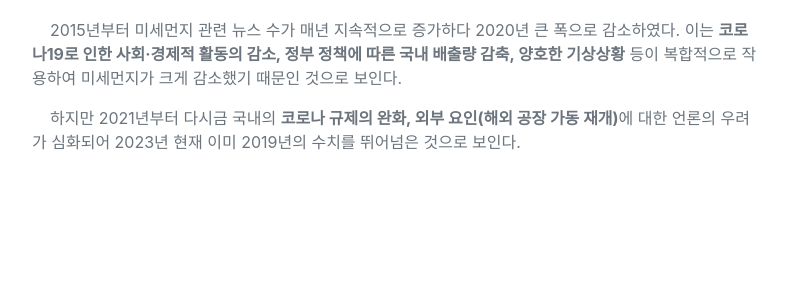
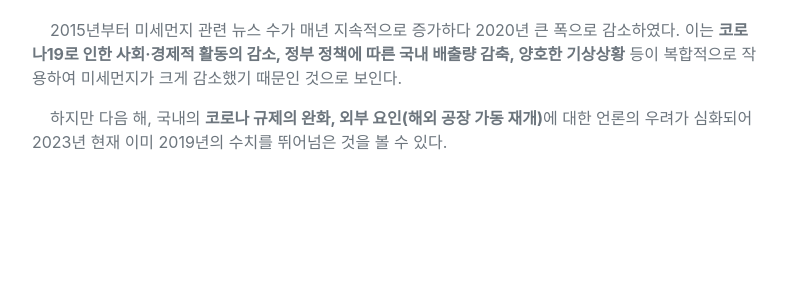
Before and after one commit to BAEEUNMANGDUCK/django-graph-plotly, a Django app: template django_plotly/core/templates/core/index.html in a window 1280 px wide. Shown: the part 2733-3033 px from the top of the page, without its empty margins (288-1075 px from the left). Run offline with Django 4.2, Linux system fonts and the light colour scheme; the template is opened without the code that fills it: values that come from a table or form of the project are taken from there, others are empty; data comes from the database, SQL or seed files in the repository; some libraries are stand-ins or nearby versions; some web fonts are replaced.

Commit message:
Update index.html

```diff
--- a/django_plotly/core/templates/core/index.html
+++ b/django_plotly/core/templates/core/index.html
@@ -177,7 +177,7 @@
                             <h4 class="mb-0">설명</h4>
                             <br>
                             <p>&nbsp;&nbsp;&nbsp;&nbsp;2015년부터 미세먼지 관련 뉴스 수가 매년 지속적으로 증가하다 2020년 큰 폭으로 감소하였다. 이는 <strong>코로나19로 인한 사회·경제적 활동의 감소, 정부 정책에 따른 국내 배출량 감축, 양호한 기상상황</strong> 등이 복합적으로 작용하여 미세먼지가 크게 감소했기 때문인 것으로 보인다.</p>
-                            <p>&nbsp;&nbsp;&nbsp;&nbsp;하지만 2021년부터 다시금 국내의 <strong>코로나 규제의 완화, 외부 요인(해외 공장 가동 재개)</strong>에 대한 언론의 우려가 심화되어 2023년 현재 이미 2019년의 수치를 뛰어넘은 것으로 보인다.</p>
+                            <p>&nbsp;&nbsp;&nbsp;&nbsp;하지만 다음 해, 국내의 <strong>코로나 규제의 완화, 외부 요인(해외 공장 가동 재개)</strong>에 대한 언론의 우려가 심화되어 2023년 현재 이미 2019년의 수치를 뛰어넘은 것을 볼 수 있다.</p>
                         </div>
                         <div class="flex-shrink-0"><span class="text-primary">2015 - 2023(1~10월) 통계 </span></div>
                     </div>
```
